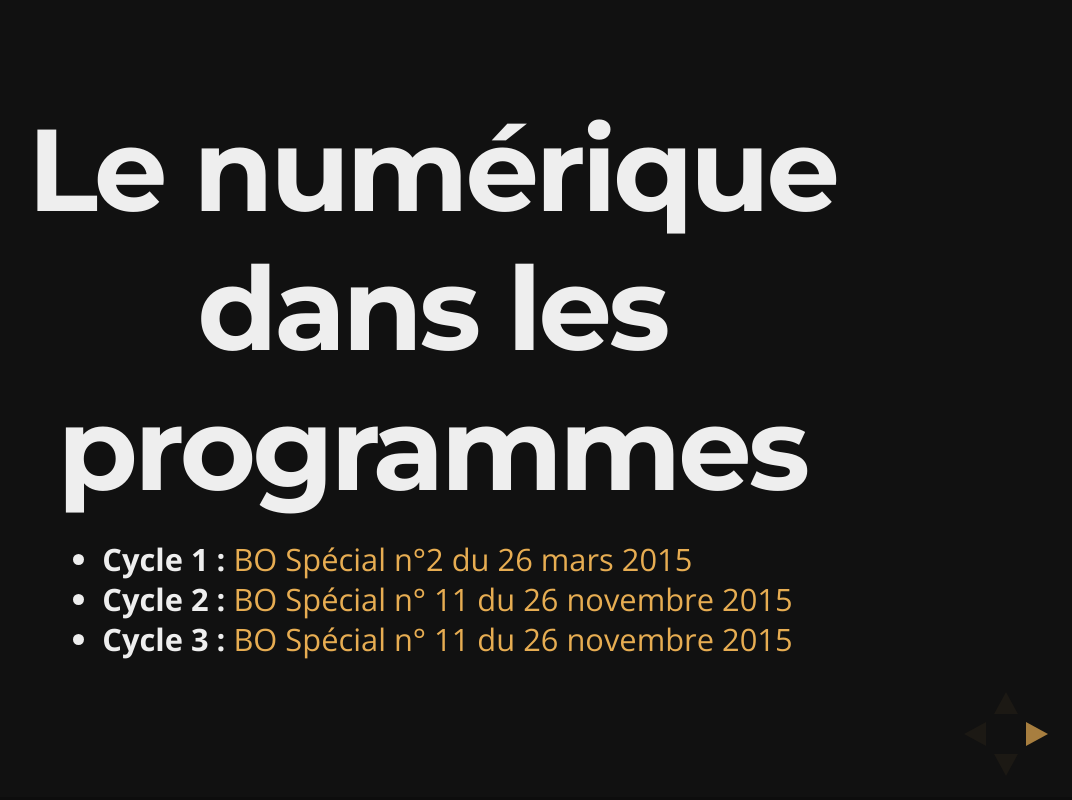
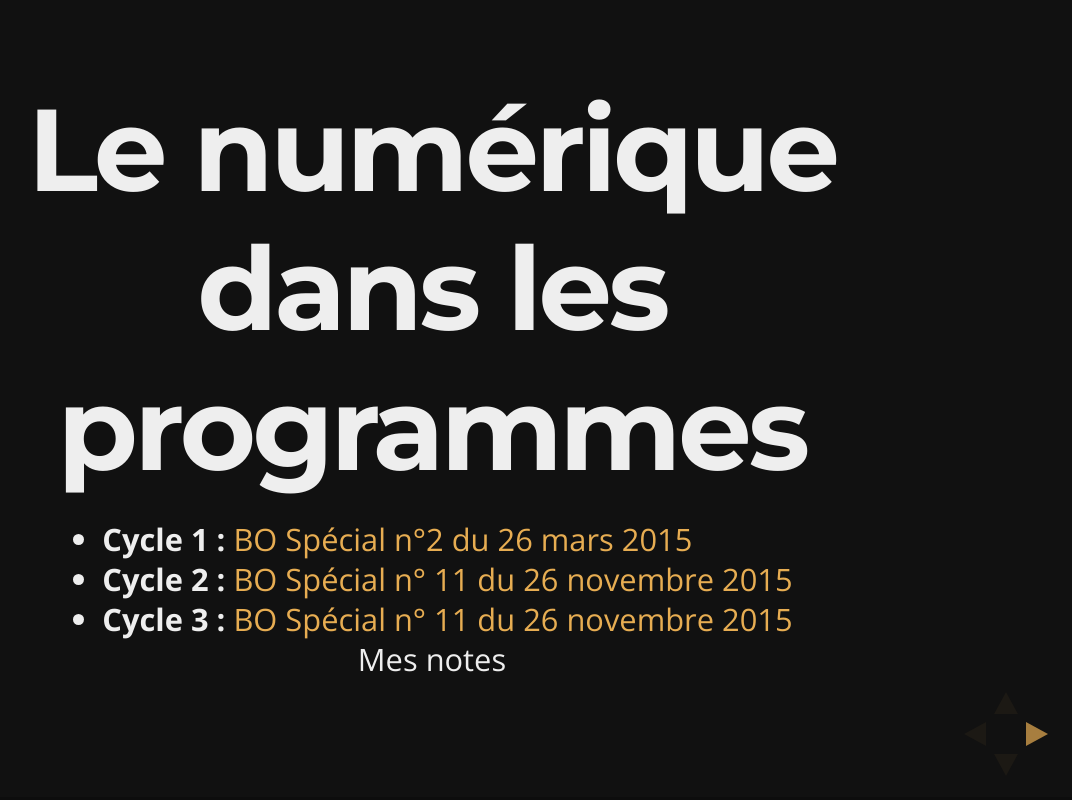
Before and after one commit to micetf/np2016, a website: page index.html in a window 1280 px wide. Shown: the whole page, without its empty margins (208-1280 px from the left). Drawn offline with nearby package versions, Linux system fonts and the light colour scheme.

Commit message:
Ajout de quelques notes : balises aside

```diff
--- a/index.html
+++ b/index.html
@@ -67,6 +67,9 @@
 							<a href="http://www.education.gouv.fr/pid285/bulletin_officiel.html?cid_bo=94708" target="_blank">BO Spécial n° 11 du 26 novembre 2015</a>
 						</li>
 					</ul>
+					<aside>
+						Mes notes
+					</aside>
 				</section>
 
 				<!-- Cycle 1 -->
@@ -74,6 +77,9 @@
 				<section data-background="#384655">
 					<h1>Au cycle 1</h1>
 					<img src="images/cycle1.jpg" alt="Cycle 1">
+					<aside>
+						Mes notes
+					</aside>
 				</section>
 
 				<section>
@@ -81,6 +87,9 @@
 					<p class="text-left">
 						<u>Une école qui organise des modalités spécifiques d'apprentissage :</u>  L'enseignant sait <strong>utiliser les supports numériques</strong> qui, comme les autres supports, ont leur place à l'école maternelle à condition que les objectifs et leurs modalités d'usage soient mis au service d'une activité d'apprentissage.
 					</p>
+					<aside>
+						Mes notes
+					</aside>
 				</section>
 
 				<section>
```
